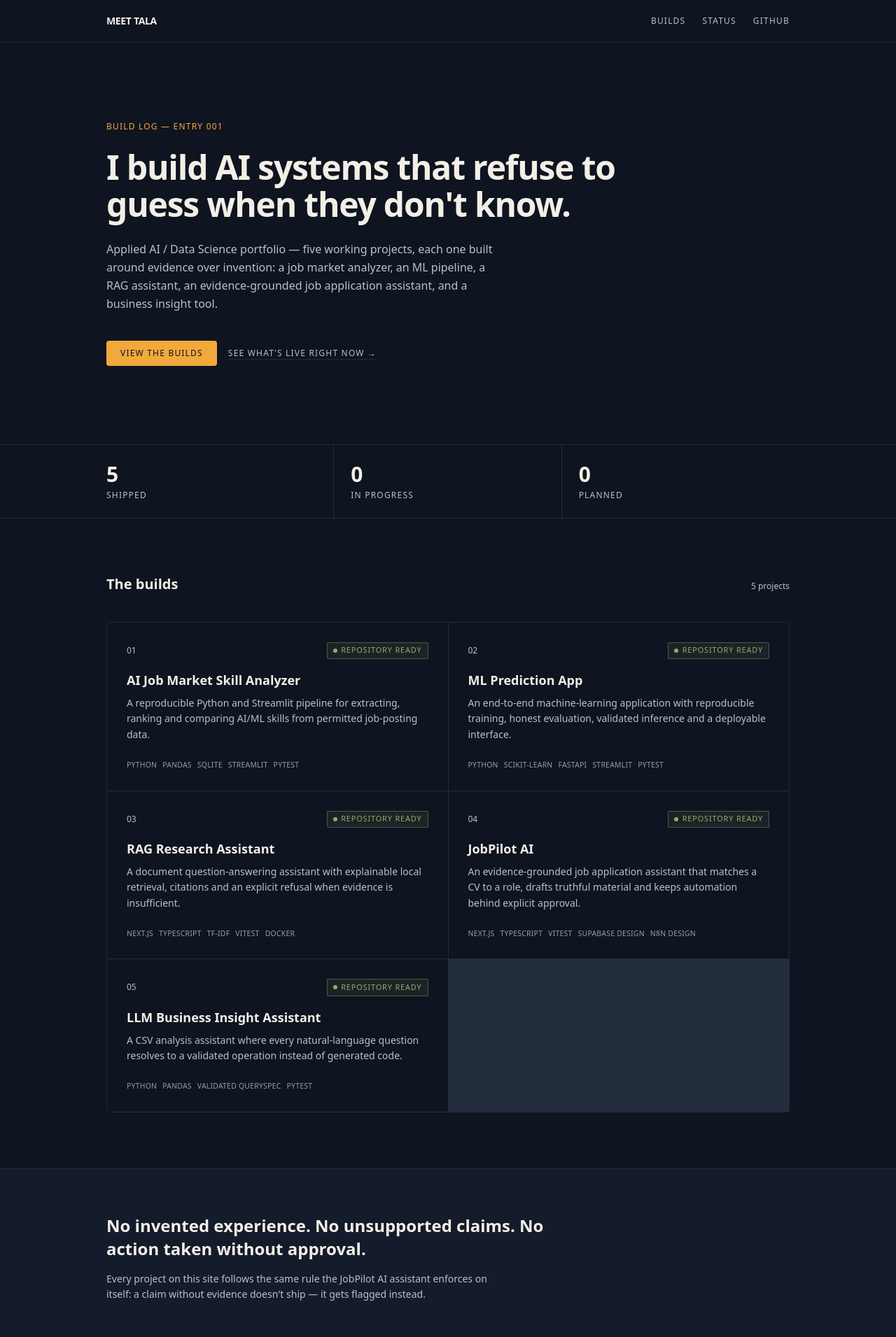
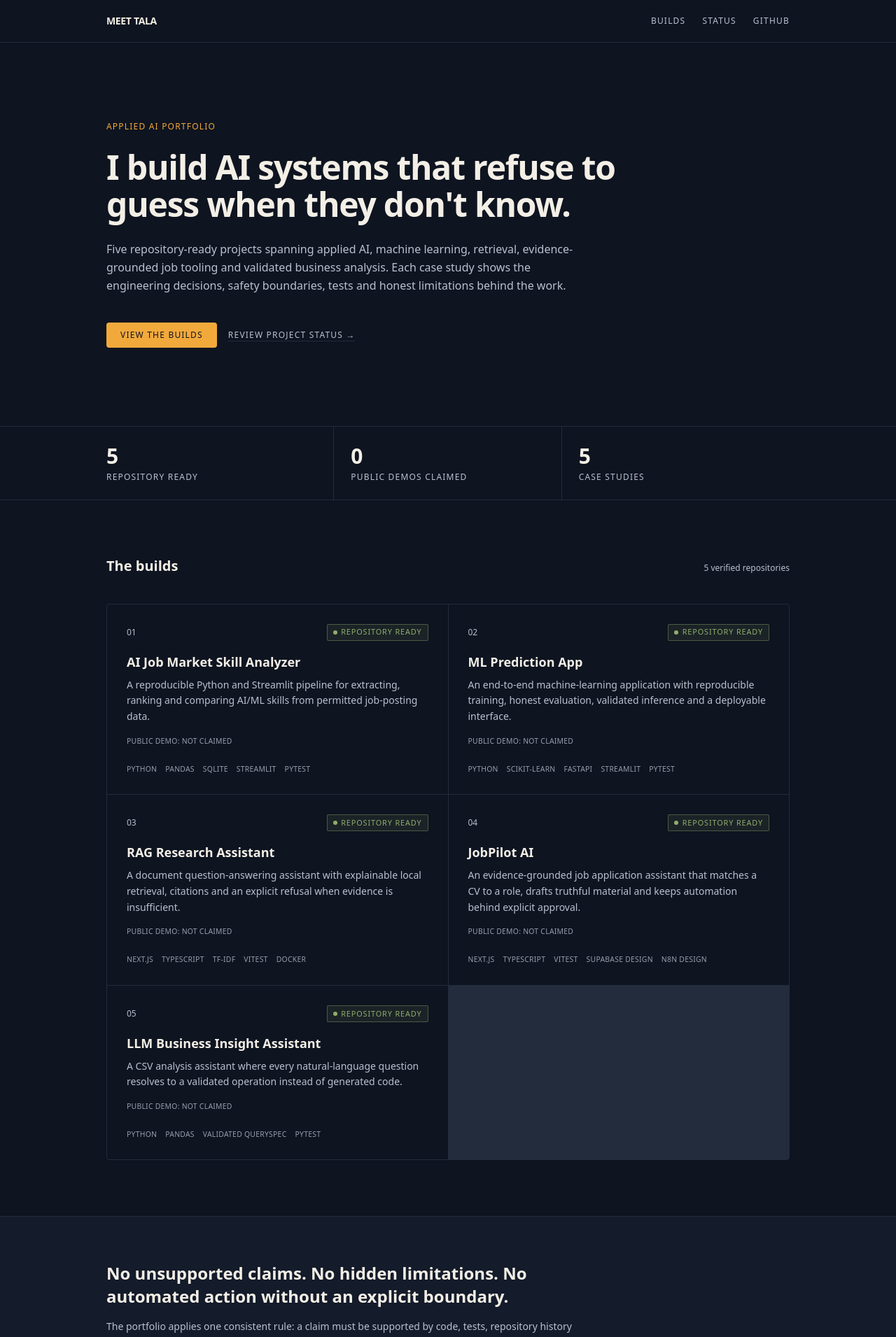
Before and after one commit to Meettala/meet-tala-portfolio, a Next.js app: page / in a window 1280 px wide. Shown: the top 1911 px of the page at 70% size. Built offline with nearby package versions, Linux system fonts and the light colour scheme.

Commit message:
Update recruiter-facing homepage accuracy

```diff
--- a/src/app/page.tsx
+++ b/src/app/page.tsx
@@ -5,99 +5,100 @@ import StatusTag from "@/components/StatusTag";
 export default function Home() {
   return (
     <div>
-      {/* Hero — a log entry, not a headline-and-gradient template */}
       <section className="border-b border-ink-line">
         <div className="mx-auto max-w-5xl px-6 py-20 sm:py-28">
           <div className="mb-6 font-mono text-xs uppercase tracking-widest text-signal-amber">
-            build log — entry 001
+            applied AI portfolio
           </div>
           <h1 className="max-w-3xl font-display text-4xl font-bold leading-[1.1] tracking-tight text-paper sm:text-5xl">
-            I build AI systems that refuse to guess when they don&apos;t
-            know.
+            I build AI systems that refuse to guess when they don&apos;t know.
           </h1>
-          <p className="mt-6 max-w-xl text-base leading-relaxed text-paper-dim">
-            Applied AI / Data Science portfolio — five working projects, each
-            one built around evidence over invention: a job market analyzer,
-            an ML pipeline, a RAG assistant, an evidence-grounded job
-            application assistant, and a business insight tool.
+          <p className="mt-6 max-w-2xl text-base leading-relaxed text-paper-dim">
+            Five repository-ready projects spanning applied AI, machine learning,
+            retrieval, evidence-grounded job tooling and validated business analysis.
+            Each case study shows the engineering decisions, safety boundaries, tests
+            and honest limitations behind the work.
           </p>
           <div className="mt-10 flex flex-wrap items-center gap-4">
             <Link
               href="#projects"
-              className="rounded-sm bg-signal-amber px-5 py-2.5 font-mono text-xs font-medium uppercase tracking-widest text-ink transition-opacity hover:opacity-90"
+              className="rounded-sm bg-signal-amber px-5 py-2.5 font-mono text-xs font-medium uppercase tracking-widest text-ink transition-opacity hover:opacity-90 focus-visible:outline-none focus-visible:ring-2 focus-visible:ring-paper focus-visible:ring-offset-4 focus-visible:ring-offset-ink"
             >
               View the builds
             </Link>
             <Link
               href="/now"
-              className="font-mono text-xs uppercase tracking-widest text-paper-dim underline decoration-ink-line underline-offset-4 hover:text-paper"
+              className="rounded-sm font-mono text-xs uppercase tracking-widest text-paper-dim underline decoration-ink-line underline-offset-4 hover:text-paper focus-visible:outline-none focus-visible:ring-2 focus-visible:ring-signal-amber focus-visible:ring-offset-4 focus-visible:ring-offset-ink"
             >
-              See what&apos;s live right now →
+              Review project status →
             </Link>
           </div>
         </div>
       </section>
 
-      {/* Ledger row — status counts, structural device that encodes real state */}
-      <section className="border-b border-ink-line">
+      <section className="border-b border-ink-line" aria-label="Portfolio summary">
         <div className="mx-auto grid max-w-5xl grid-cols-3 divide-x divide-ink-line px-6">
           {(
             [
-              { n: projects.filter((p) => p.status === "verified").length, label: "Shipped" },
-              { n: projects.filter((p) => p.status === "progress").length, label: "In progress" },
-              { n: projects.filter((p) => p.status === "planned").length, label: "Planned" },
+              {
+                n: projects.filter((project) => project.repositoryReady).length,
+                label: "Repository ready",
+              },
+              {
+                n: projects.filter((project) => project.liveDemoAvailable).length,
+                label: "Public demos claimed",
+              },
+              { n: projects.length, label: "Case studies" },
             ] as const
-          ).map((s) => (
-            <div key={s.label} className="px-6 py-6 first:pl-0 last:pr-0">
-              <div className="font-display text-3xl font-bold text-paper">
-                {s.n}
-              </div>
-              <div className="mt-1 font-mono text-xs uppercase tracking-widest text-paper-dim">
-                {s.label}
+          ).map((item) => (
+            <div key={item.label} className="px-3 py-6 first:pl-0 last:pr-0 sm:px-6">
+              <div className="font-display text-3xl font-bold text-paper">{item.n}</div>
+              <div className="mt-1 font-mono text-[0.65rem] uppercase tracking-widest text-paper-dim sm:text-xs">
+                {item.label}
               </div>
             </div>
           ))}
         </div>
       </section>
 
-      {/* Project grid */}
-      <section id="projects" className="mx-auto max-w-5xl px-6 py-20">
-        <div className="mb-10 flex items-baseline justify-between">
-          <h2 className="font-display text-xl font-bold text-paper">
-            The builds
-          </h2>
+      <section id="projects" className="mx-auto max-w-5xl scroll-mt-8 px-6 py-20">
+        <div className="mb-10 flex items-baseline justify-between gap-4">
+          <h2 className="font-display text-xl font-bold text-paper">The builds</h2>
           <span className="font-mono text-xs text-paper-dim">
-            {projects.length} projects
+            {projects.length} verified repositories
           </span>
         </div>
         <div className="grid gap-px overflow-hidden rounded-sm border border-ink-line bg-ink-line sm:grid-cols-2">
-          {projects.map((p) => (
+          {projects.map((project) => (
             <Link
-              key={p.slug}
-              href={`/projects/${p.slug}`}
-              className="group flex flex-col justify-between gap-6 bg-ink p-7 transition-colors hover:bg-ink-raised"
+              key={project.slug}
+              href={`/projects/${project.slug}`}
+              className="group flex flex-col justify-between gap-6 bg-ink p-7 transition-colors hover:bg-ink-raised focus-visible:relative focus-visible:z-10 focus-visible:outline-none focus-visible:ring-2 focus-visible:ring-inset focus-visible:ring-signal-amber"
             >
               <div>
-                <div className="mb-4 flex items-center justify-between">
+                <div className="mb-4 flex items-center justify-between gap-3">
                   <span className="font-mono text-xs text-paper-dim">
-                    {String(p.order).padStart(2, "0")}
+                    {String(project.order).padStart(2, "0")}
                   </span>
-                  <StatusTag status={p.status} />
+                  <StatusTag status={project.status} />
                 </div>
-                <h3 className="font-display text-lg font-bold text-paper group-hover:text-signal-amber transition-colors">
-                  {p.title}
+                <h3 className="font-display text-lg font-bold text-paper transition-colors group-hover:text-signal-amber">
+                  {project.title}
                 </h3>
                 <p className="mt-2 text-sm leading-relaxed text-paper-dim">
-                  {p.oneLiner}
+                  {project.oneLiner}
+                </p>
+                <p className="mt-4 font-mono text-[0.65rem] uppercase tracking-wide text-paper-dim/80">
+                  Public demo: {project.liveDemoAvailable ? "verified" : "not claimed"}
                 </p>
               </div>
-              <div className="flex flex-wrap gap-2">
-                {p.stack.map((s) => (
+              <div className="flex flex-wrap gap-x-3 gap-y-2" aria-label="Technology stack">
+                {project.stack.map((technology) => (
                   <span
-                    key={s}
+                    key={technology}
                     className="font-mono text-[0.65rem] uppercase tracking-wide text-paper-dim/80"
                   >
-                    {s}
+                    {technology}
                   </span>
                 ))}
               </div>
@@ -106,17 +107,16 @@ export default function Home() {
         </div>
       </section>
 
-      {/* Principle strip */}
       <section className="border-t border-ink-line bg-ink-raised">
         <div className="mx-auto max-w-5xl px-6 py-16">
           <p className="max-w-2xl font-display text-2xl font-bold leading-snug text-paper">
-            No invented experience. No unsupported claims. No action taken
-            without approval.
+            No unsupported claims. No hidden limitations. No automated action without
+            an explicit boundary.
           </p>
-          <p className="mt-4 max-w-xl text-sm leading-relaxed text-paper-dim">
-            Every project on this site follows the same rule the JobPilot AI
-            assistant enforces on itself: a claim without evidence doesn&apos;t
-            ship — it gets flagged instead.
+          <p className="mt-4 max-w-2xl text-sm leading-relaxed text-paper-dim">
+            The portfolio applies one consistent rule: a claim must be supported by
+            code, tests, repository history or clearly labelled evidence. Anything not
+            verified is presented as a limitation or future step.
           </p>
         </div>
       </section>
```
